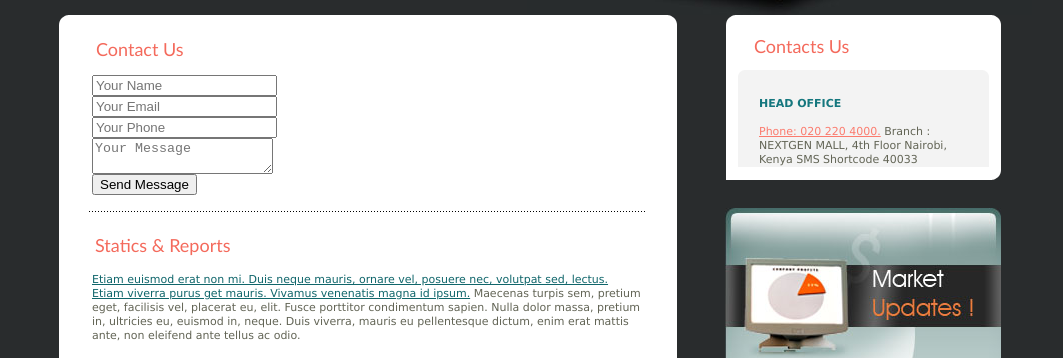
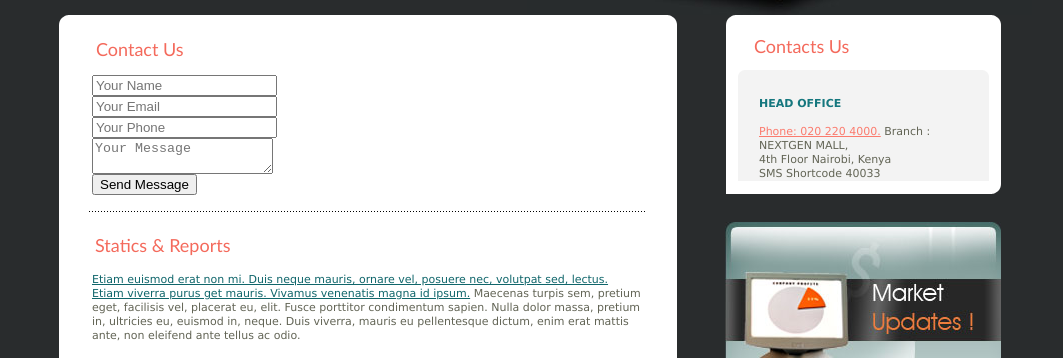
Before and after one commit to chirchirbitok/consultancy-company-business-website, a plain HTML site: page business-consultants/about.html in a window 1280 px wide. Shown: the part 394-752 px from the top of the page, without its empty margins (108-1171 px from the left). Drawn offline with Linux system fonts and the light colour scheme.

Commit message:
Update about.html

```diff
--- a/business-consultants/about.html
+++ b/business-consultants/about.html
@@ -94,8 +94,8 @@
       <span class="fltr rp_r1"></span> <span class="flt rp_l1"></span>
       <span class="flt" style="color:#15777E; font-weight:bold; margin:27px 0px 0px 15px;">HEAD OFFICE</span>
       <span class="flt" style="width:215px; color:#636556; margin:14px 0px 0px 21px;">
-        <a href="#" style="color:#FB7B6E;">Phone: 020 220 4000.</a> Branch : NEXTGEN MALL, 4th Floor
-Nairobi, Kenya
+        <a href="#" style="color:#FB7B6E;">Phone: 020 220 4000.</a> Branch : NEXTGEN MALL,<br> 4th Floor
+Nairobi, Kenya <br>
 SMS Shortcode 40033 </span>
 
 
```
